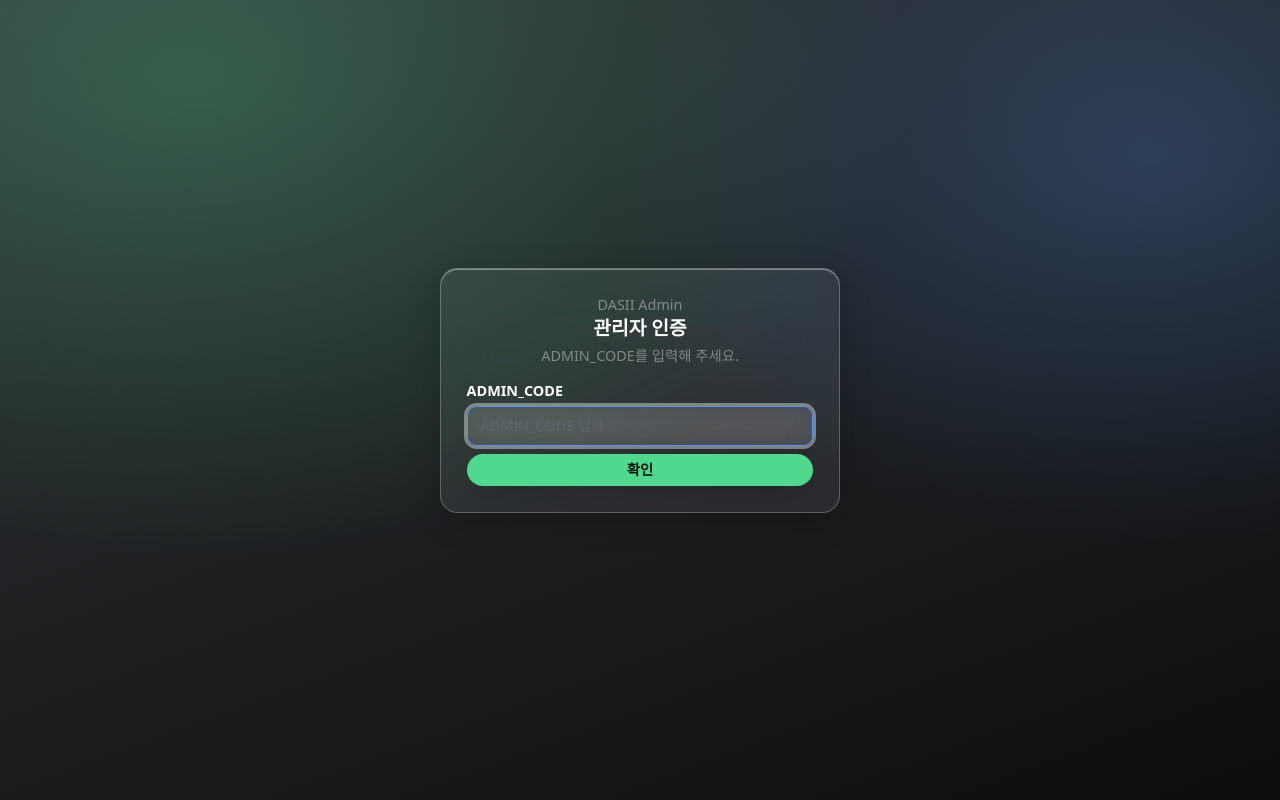
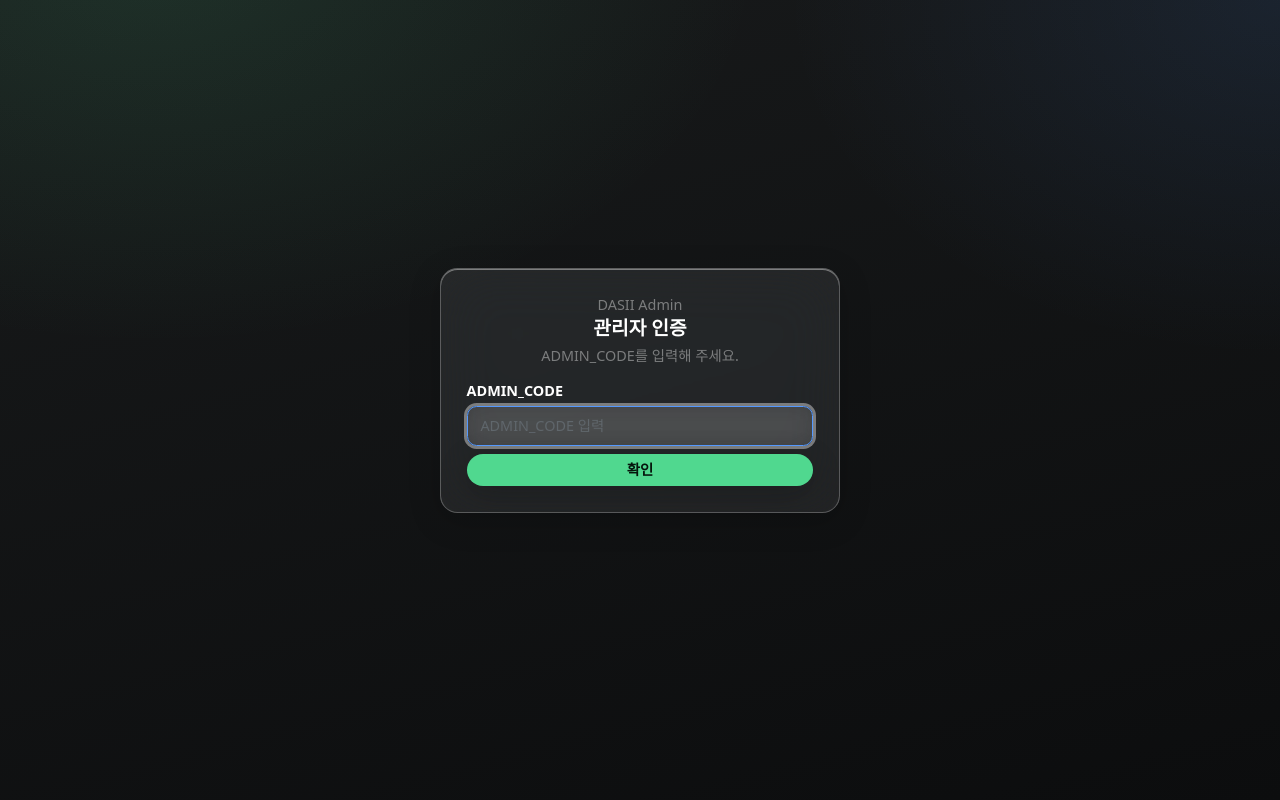
Before and after one commit to Da-sii/Backend, a Django app: page /admin/login/ in a window 1280 px wide. Run offline with Django 5.2, Linux system fonts and the light colour scheme; some web fonts are replaced.

Commit message:
refactor: 대시보드 셸 레이아웃 토큰 추가·배경 톤다운(#209)
사이드바 폭/토프바 높이/콘텐츠 최대폭 토큰(--sidebar-width, --topbar-h,
--content-max-width)을 전역 스케일(--ui-scale) 연동으로 추가하고,
데이터 가독성을 위해 배경 그라디언트 글로우를 은은하게 낮춘다(랜딩 → admin).

Co-Authored-By: Claude Opus 4.8 (1M context) <noreply@anthropic.com>

```diff
--- a/products/static/admin_home/css/tokens.css
+++ b/products/static/admin_home/css/tokens.css
@@ -183,19 +183,24 @@
      레이아웃 / 배경 (base.html 에서 교체 가능)
      --------------------------------------------------------- */
   --admin-max-width: calc(1200px * var(--ui-scale));
+  /* 대시보드 셸: 사이드바 폭 / 토프바 높이 / 콘텐츠 최대폭 (전역 스케일 연동) */
+  --sidebar-width: calc(244px * var(--ui-scale));
+  --topbar-h: calc(60px * var(--ui-scale));
+  --content-max-width: calc(1360px * var(--ui-scale));
   --transition-base: 200ms ease;
-  /* ref1 톤: 은은한 그린-블루 그라데이션 배경 (이미지로 교체 가능) */
+  /* 대시보드 톤: 데이터 가독성을 위해 배경 글로우를 은은하게 낮춘다(랜딩 → admin).
+     이미지로 교체하려면 --admin-bg-image 만 바꾸면 된다. */
   --admin-bg-image: none;
-  --admin-bg-color: var(--color-gray-900);
+  --admin-bg-color: var(--color-gray-950);
   --admin-bg-gradient: radial-gradient(
-      1200px 800px at 15% 10%,
-      rgba(80, 216, 143, 0.28),
-      transparent 60%
+      1100px 700px at 12% -5%,
+      rgba(80, 216, 143, 0.12),
+      transparent 55%
     ),
     radial-gradient(
-      1000px 700px at 90% 20%,
-      rgba(83, 152, 255, 0.24),
+      900px 650px at 100% 0%,
+      rgba(83, 152, 255, 0.10),
       transparent 55%
     ),
-    linear-gradient(160deg, var(--color-gray-800), var(--color-gray-950));
+    linear-gradient(165deg, var(--color-gray-900), var(--color-gray-950));
 }
```
